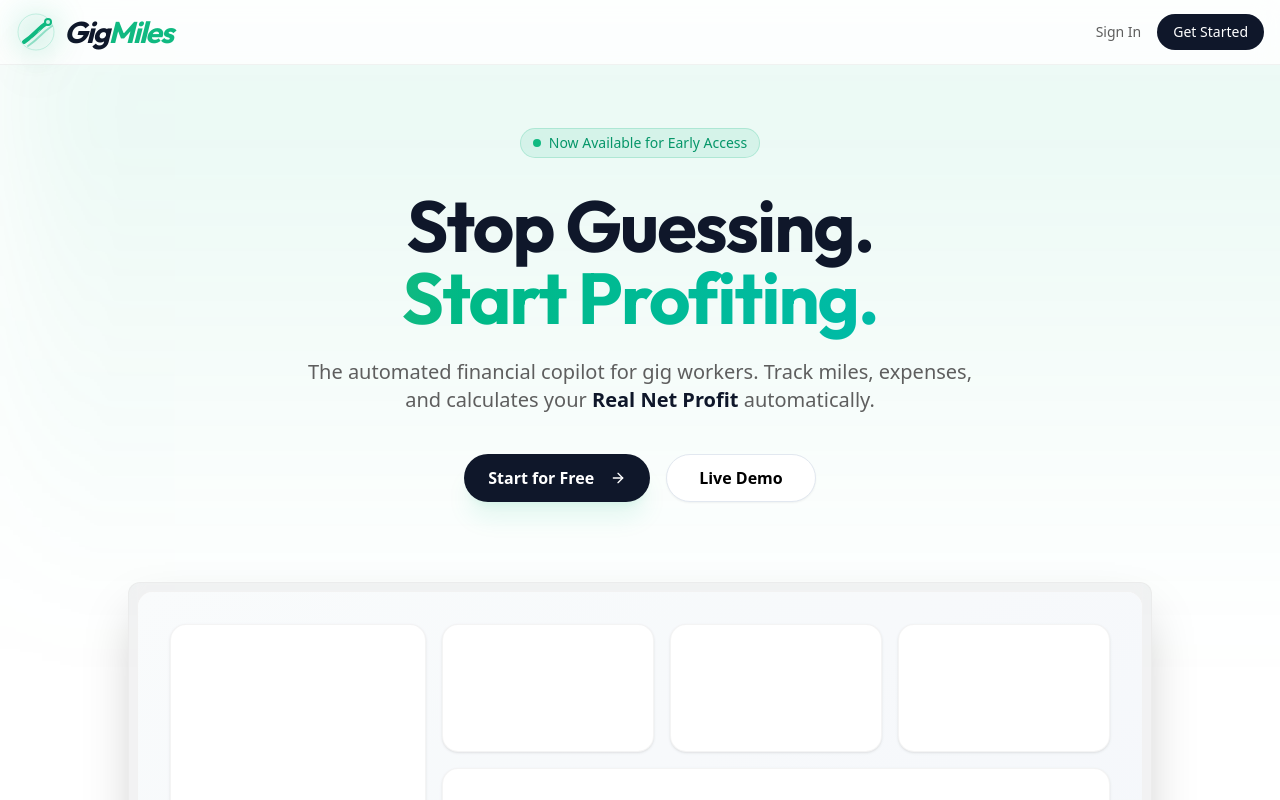
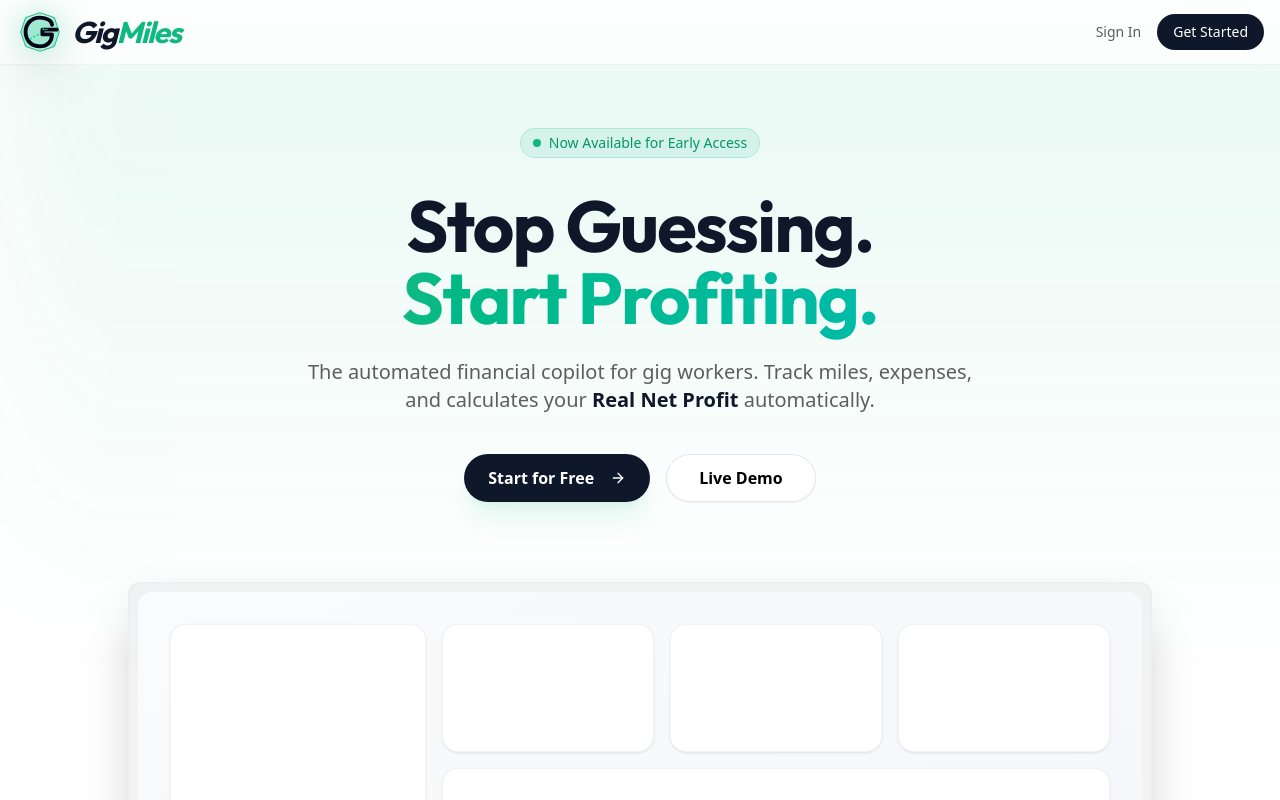
Before and after one commit to gigmiles/gigmiles_website, a Next.js app: page / in a window 1280 px wide. Shown: the top 800 px of the page. Built offline with nearby package versions, Linux system fonts and the light colour scheme; no server answers.

Commit message:
style: update Logo with user-preferred gem-styled 'G' + road design

```diff
--- a/src/components/brand/Logo.tsx
+++ b/src/components/brand/Logo.tsx
@@ -14,39 +14,46 @@ export function Logo({ className, iconOnly = false }: LogoProps) {
             <div className="relative group">
                 <div className="absolute inset-0 bg-emerald-500/20 blur-lg rounded-full group-hover:bg-emerald-500/30 transition-all duration-500" />
                 <svg
-                    viewBox="0 0 40 40"
+                    viewBox="0 0 100 100"
                     fill="none"
                     xmlns="http://www.w3.org/2000/svg"
-                    className="size-8 md:size-10 relative z-10 drop-shadow-2xl"
+                    className="size-10 md:size-12 relative z-10 drop-shadow-2xl"
                 >
-                    {/* Outer Ring / Scope */}
-                    <circle cx="20" cy="20" r="18" className="stroke-emerald-500/20" strokeWidth="1" />
+                    {/* Main Gem/G Shape Container */}
+                    <path
+                        d="M20 20L50 10L80 20L90 50L80 80L50 90L20 80L10 50L20 20Z"
+                        className="fill-emerald-500/10 stroke-emerald-500"
+                        strokeWidth="2"
+                    />
 
-                    {/* The "Miles" Path - Stylized curve */}
+                    {/* Emerald Facets Rendering */}
+                    <path d="M20 20L80 20L90 50L80 80L20 80L10 50L20 20Z" className="fill-emerald-400/20" />
+                    <path d="M50 10V25M50 90V75M10 50H25M90 50H75" className="stroke-emerald-500/40" strokeWidth="1" />
+
+                    {/* The "G" and "Road" integration */}
                     <path
-                        d="M8 30C8 30 14 26 20 20C26 14 32 10 32 10"
-                        className="stroke-emerald-500"
-                        strokeWidth="4"
+                        d="M75 35C75 25 60 20 50 20C30 20 20 35 20 50C20 65 30 80 50 80C65 80 75 70 75 55H55V45H85"
+                        className="stroke-slate-950 dark:stroke-white"
+                        strokeWidth="8"
                         strokeLinecap="round"
                         strokeLinejoin="round"
                     />
 
-                    {/* Secondary Path - Parallel road effect */}
+                    {/* Road Perspective within the G curve */}
                     <path
-                        d="M12 34C12 34 18 30 24 24C30 18 36 14 36 14"
-                        className="stroke-emerald-500/40"
+                        d="M30 65C35 60 45 55 50 55"
+                        className="stroke-emerald-400"
+                        strokeWidth="3"
+                        strokeDasharray="4 4"
+                    />
+
+                    {/* Accent Arrow / Growth indicator */}
+                    <path
+                        d="M65 45L55 45L60 40"
+                        className="stroke-emerald-500"
                         strokeWidth="2"
                         strokeLinecap="round"
-                        strokeLinejoin="round"
                     />
-
-                    {/* The "Earnings" Dot - Radiant coin at the horizon */}
-                    <circle cx="32" cy="10" r="4" className="fill-emerald-500 shadow-lg shadow-emerald-500/50" />
-                    <circle cx="32" cy="10" r="2" className="fill-white/80" />
-
-                    {/* Decorative Dashes */}
-                    <path d="M14 28L16 26" className="stroke-white/30" strokeWidth="1" strokeLinecap="round" />
-                    <path d="M22 20L24 18" className="stroke-white/30" strokeWidth="1" strokeLinecap="round" />
                 </svg>
             </div>
 
```
